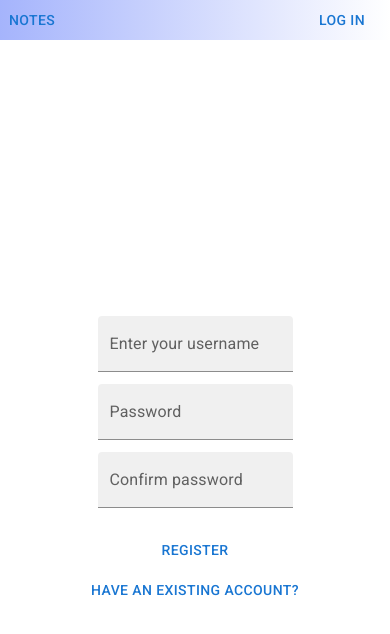
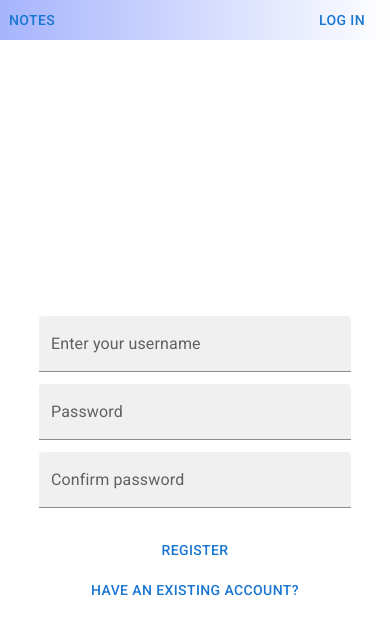
Before and after one commit to AxiE1337/notes-fullstack, a Next.js app: page /auth/register in a window 390 px wide. Shown: the top 634 px of the page. Built offline with nearby package versions, Linux system fonts and the light colour scheme.

Commit message:
tailwind config

```diff
--- a/src/pages/auth/login.tsx
+++ b/src/pages/auth/login.tsx
@@ -39,7 +39,7 @@ export default function login() {
 
   return (
     <div className='flex flex-col items-center justify-center gap-1 min-h-screen'>
-      <form className='flex flex-col w-2/4 gap-3'>
+      <form className='flex flex-col w-2/4 md:w-4/5 gap-3'>
         <TextField
           id='11'
           variant='filled'
--- a/src/pages/auth/register.tsx
+++ b/src/pages/auth/register.tsx
@@ -81,7 +81,7 @@ export default function register() {
 
   return (
     <div className='flex flex-col min-h-screen items-center justify-center gap-1'>
-      <form className='flex flex-col w-2/4 gap-3'>
+      <form className='flex flex-col w-2/4 md:w-4/5 gap-3'>
         <TextField
           label='Enter your username'
           variant='filled'
--- a/src/pages/index.tsx
+++ b/src/pages/index.tsx
@@ -82,9 +82,9 @@ const Home: NextPage = () => {
         <meta name='description' content='Notes app' />
         <link rel='icon' href='/favicon.ico' />
       </Head>
-      <h1 className='text-3xl font-bold'>Notes</h1>
+      <h1 className='text-3xl font-bold mt-2'>Notes</h1>
 
-      <div className='flex flex-col items-center justify-center mt-4 min-h-1/2 w-1/2 border'>
+      <div className='flex flex-col items-center justify-center mt-4 min-h-1/2 w-1/2 md:w-4/5 border'>
         <form className='flex flex-col w-full gap-2 p-2'>
           <TextField
             variant='standard'
--- a/tailwind.config.js
+++ b/tailwind.config.js
@@ -5,7 +5,11 @@ module.exports = {
     './src/components/**/*.{js,ts,jsx,tsx}',
   ],
   theme: {
-    extend: {},
+    extend: {
+      screens: {
+        md: { max: '768px' },
+      },
+    },
   },
   plugins: [],
 }
```
